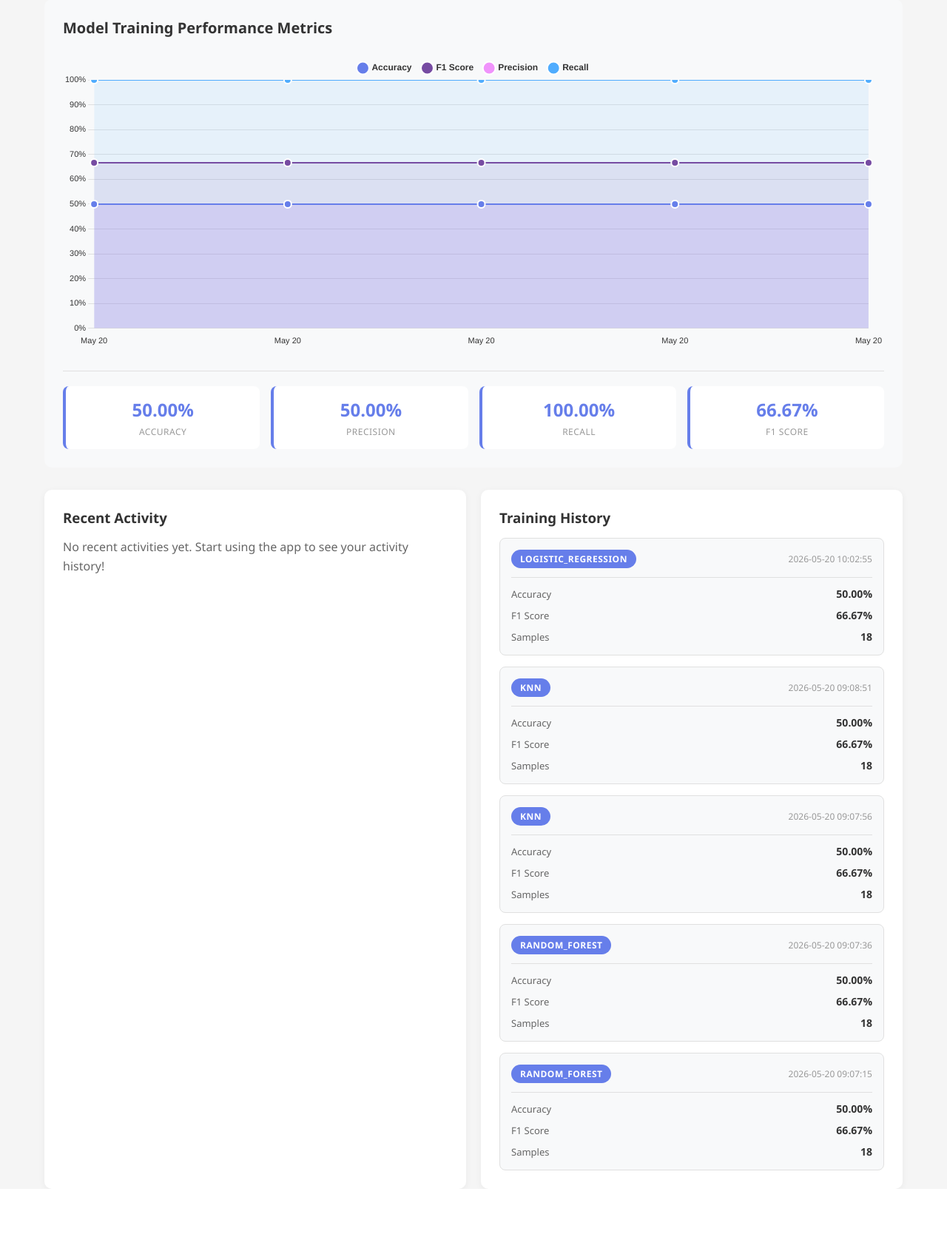
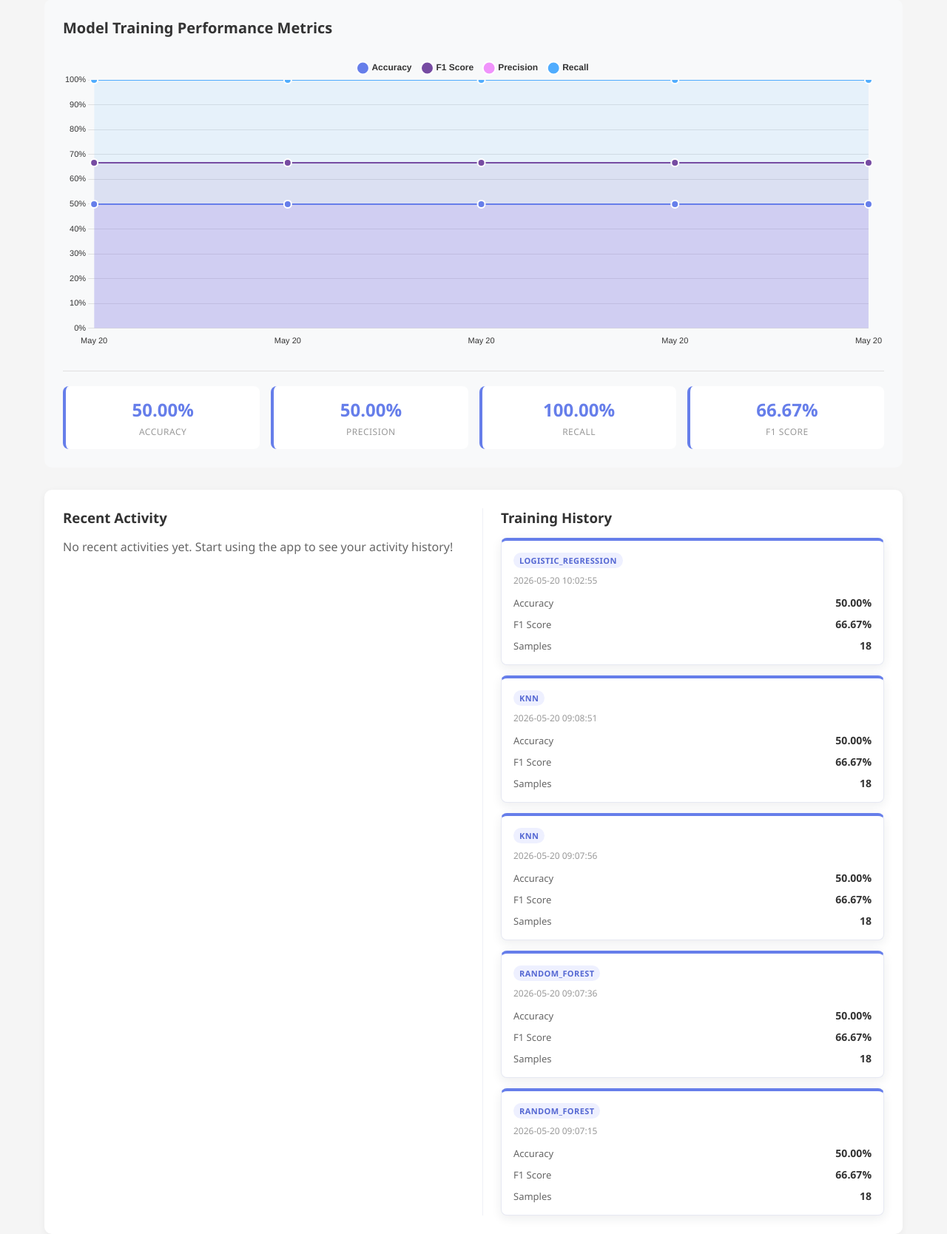
Before and after one commit to kirannxt/Ai-job-dectection-, a Flask app: page /dashboard in a window 1280 px wide. Shown: the part 411-2079 px from the top of the page at 74% size. Before the commit the page ends 2018 px from the top, so only its background shows below. Run offline with Flask 3, Linux system fonts and the light colour scheme; the visitor is signed in with stand-in values (Sample User, id 1); data comes from the database, SQL or seed files in the repository.

Commit message:
updated the dashboard cards

```diff
--- a/templates/dashboard.html
+++ b/templates/dashboard.html
@@ -58,44 +58,115 @@
         body.compact-view .stat-label {
             font-size: 12px;
         }
-        .activity-list {
+        .dashboard-activity-card {
+            grid-column: 1 / -1;
+        }
+        .dashboard-activity-sections {
+            display: grid;
+            grid-template-columns: repeat(2, minmax(0, 1fr));
+            gap: 24px;
+        }
+        .dashboard-activity-card.single-section .dashboard-activity-sections {
+            grid-template-columns: 1fr;
+        }
+        .dashboard-activity-card.single-section .activity-list {
+            grid-template-columns: repeat(2, minmax(0, 1fr));
+        }
+        .dashboard-activity-section + .dashboard-activity-section {
+            padding-top: 0;
+            padding-left: 24px;
+            border-top: 0;
+            border-left: 1px solid #eef0f6;
+        }
+        body.dark-mode .dashboard-activity-section + .dashboard-activity-section {
+            border-left-color: #3a3a3a;
+        }
+        .dashboard-activity-section h3 {
+            margin-bottom: 15px;
+        }
+        .activity-list,
+        .training-history-container {
+            display: grid;
+            grid-template-columns: 1fr;
+            gap: 14px;
+        }
+        .activity-item,
+        .training-card {
+            min-height: 150px;
             display: flex;
             flex-direction: column;
-            gap: 15px;
+            gap: 10px;
+            padding: 16px;
+            background: #ffffff;
+            border: 1px solid #e6e8f2;
+            border-top: 4px solid #667eea;
+            border-radius: 8px;
+            box-shadow: 0 4px 14px rgba(31, 41, 55, 0.08);
+            transition: transform 0.2s ease, box-shadow 0.2s ease;
         }
-        .activity-item {
-            padding: 12px;
-            background: #f8f9fa;
-            border-radius: 5px;
-            border-left: 3px solid #667eea;
+        .activity-item:hover,
+        .training-card:hover {
+            transform: translateY(-3px);
+            box-shadow: 0 8px 22px rgba(31, 41, 55, 0.12);
         }
-        body.dark-mode .activity-item {
-            background: #1a1a1a;
+        body.dark-mode .activity-item,
+        body.dark-mode .training-card {
+            background: #252525;
+            border-color: #444;
+            box-shadow: none;
         }
-        .activity-type {
+        .activity-type,
+        .algorithm-badge {
             display: inline-block;
             padding: 3px 8px;
-            background: #667eea;
-            color: white;
-            border-radius: 3px;
+            width: fit-content;
+            background: #eef0ff;
+            color: #5568d3;
+            border-radius: 999px;
             font-size: 11px;
             text-transform: uppercase;
             font-weight: 600;
-            margin-bottom: 5px;
+            letter-spacing: 0.4px;
+        }
+        body.dark-mode .activity-type,
+        body.dark-mode .algorithm-badge {
+            background: rgba(102, 126, 234, 0.18);
+            color: #b9c5ff;
         }
         .activity-item p {
-            margin: 8px 0 5px 0;
+            flex: 1;
+            margin: 0;
             color: #333;
+            font-size: 14px;
+            line-height: 1.5;
         }
         body.dark-mode .activity-item p {
             color: #e0e0e0;
         }
         .activity-item small {
+            display: block;
+            padding-top: 10px;
+            border-top: 1px solid #eef0f6;
             color: #666;
             font-size: 12px;
         }
         body.dark-mode .activity-item small {
             color: #999;
+            border-top-color: #3a3a3a;
+        }
+        @media (max-width: 800px) {
+            .dashboard-activity-sections {
+                grid-template-columns: 1fr;
+            }
+            .dashboard-activity-section + .dashboard-activity-section {
+                padding-top: 24px;
+                padding-left: 0;
+                border-top: 1px solid #eef0f6;
+                border-left: 0;
+            }
+            body.dark-mode .dashboard-activity-section + .dashboard-activity-section {
+                border-top-color: #3a3a3a;
+            }
         }
         .metrics-box {
             padding: 12px;
@@ -227,48 +298,17 @@
         body.dark-mode .training-table tr:hover {
             background: #252525;
         }
-        .training-history-container {
-            display: grid;
-            grid-template-columns: repeat(auto-fill, minmax(280px, 1fr));
-            gap: 15px;
-            margin-top: 15px;
-        }
-        .training-card {
-            background: #f8f9fa;
-            border: 1px solid #e0e0e0;
-            border-radius: 8px;
-            padding: 15px;
-            transition: all 0.3s ease;
-        }
-        .training-card:hover {
-            transform: translateY(-2px);
-            box-shadow: 0 4px 12px rgba(0, 0, 0, 0.1);
-        }
-        body.dark-mode .training-card {
-            background: #252525;
-            border-color: #444;
-        }
         .training-card-header {
             display: flex;
-            justify-content: space-between;
-            align-items: center;
-            margin-bottom: 12px;
-            padding-bottom: 12px;
-            border-bottom: 1px solid #e0e0e0;
+            flex-direction: column;
+            align-items: flex-start;
+            gap: 8px;
+            margin-bottom: 2px;
+            padding-bottom: 0;
+            border-bottom: 0;
         }
         body.dark-mode .training-card-header {
             border-bottom-color: #444;
-        }
-        .algorithm-badge {
-            display: inline-block;
-            background: #667eea;
-            color: white;
-            padding: 4px 12px;
-            border-radius: 20px;
-            font-size: 12px;
-            font-weight: 600;
-            text-transform: uppercase;
-            letter-spacing: 0.5px;
         }
         .training-date {
             font-size: 12px;
@@ -278,6 +318,7 @@
             color: #999;
         }
         .training-card-body {
+            flex: 1;
             display: flex;
             flex-direction: column;
             gap: 10px;
@@ -449,7 +490,9 @@
         {% endif %}
 
         <div class="content-grid" style="margin-top: 30px;">
-            <div class="card">
+            <div class="card dashboard-activity-card{% if not user_preferences.show_activity_status %} single-section{% endif %}">
+                <div class="dashboard-activity-sections">
+                    <section class="dashboard-activity-section">
                         <h3>Recent Activity</h3>
                         {% if recent_activities %}
                             <div class="activity-list">
@@ -464,23 +507,10 @@
                         {% else %}
                             <p>No recent activities yet. Start using the app to see your activity history!</p>
                         {% endif %}
-            </div>
-            {% if training_stats and training_stats.total_trainings == 0 %}
-            <div class="card onboarding-card">
-                <h3 style="color: white;">Get Started with Model Training</h3>
-                <p style="color: #f0f0f0; line-height: 1.6;">Train your first ML model to detect fake job postings:</p>
-                <ol style="color: #f0f0f0; padding-left: 20px; line-height: 1.8;">
-                    <li>Go to Train Module</li>
-                    <li>Upload a CSV/Excel file with job data</li>
-                    <li>Select an ML algorithm</li>
-                    <li>Click Train Model</li>
-                </ol>
-                <a href="{{ url_for('upload') }}">
-                    → Go to Train Module
-                </a>
-            </div>
-            {% elif user_preferences.show_activity_status %}
-            <div class="card">
+                    </section>
+
+                    {% if user_preferences.show_activity_status %}
+                    <section class="dashboard-activity-section">
                         <h3>Training History</h3>
                         {% if training_history %}
                             <div class="training-history-container">
@@ -510,6 +540,24 @@
                         {% else %}
                             <p>No model training data available yet.</p>
                         {% endif %}
+                    </section>
+                    {% endif %}
+                </div>
+            </div>
+
+            {% if training_stats and training_stats.total_trainings == 0 %}
+            <div class="card onboarding-card">
+                <h3 style="color: white;">Get Started with Model Training</h3>
+                <p style="color: #f0f0f0; line-height: 1.6;">Train your first ML model to detect fake job postings:</p>
+                <ol style="color: #f0f0f0; padding-left: 20px; line-height: 1.8;">
+                    <li>Go to Train Module</li>
+                    <li>Upload a CSV/Excel file with job data</li>
+                    <li>Select an ML algorithm</li>
+                    <li>Click Train Model</li>
+                </ol>
+                <a href="{{ url_for('upload') }}">
+                    → Go to Train Module
+                </a>
             </div>
             {% endif %}
         </div>
--- a/templates/upload.html
+++ b/templates/upload.html
@@ -258,7 +258,7 @@
                             <a href="{{ url_for('csv_download', csv_id=f.id) }}"
                                class="btn-sm btn-dl" style="text-decoration:none;">Download</a>
                             <button class="btn-sm btn-train"
-                                    onclick="trainModel({{ f.id }}, '{{ f.original_filename }}')"
+                                    onclick="trainModel({{ f.id }}, {{ f.original_filename|tojson }})"
                                     id="train-btn-{{ f.id }}">Train</button>
                             <form method="POST" action="{{ url_for('csv_delete', csv_id=f.id) }}"
                                   style="margin:0;" onsubmit="return confirm('Delete this file?')">
```
Also changed, not shown: templates/settings.html (+3 -20 lines). Lines whose indentation alone changed are shown as unchanged.
